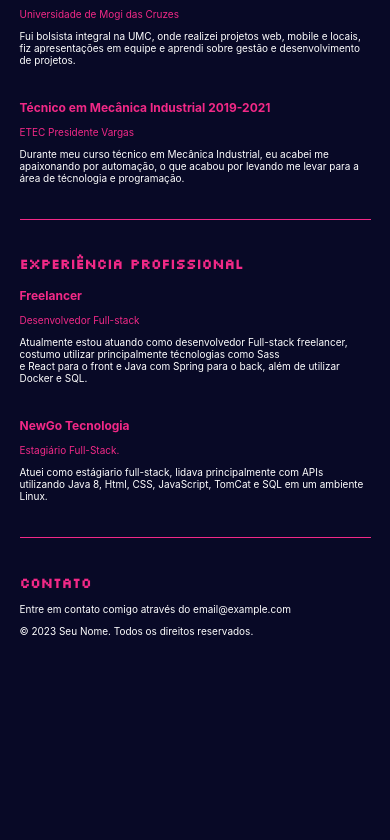
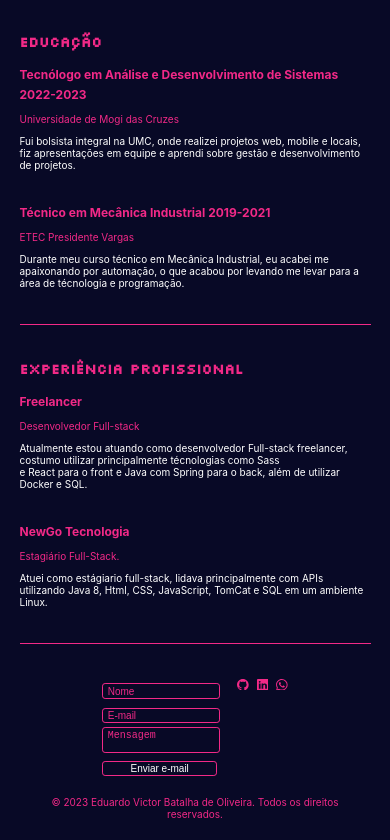
Before and after one commit to EduBatalha/portfolio, a React (Create React App) app: page / in a window 390 px wide. Shown: the part 825-1665 px from the top of the page. Before the commit the page ends 1472 px from the top, so only its background shows below. Built offline with nearby package versions, Linux system fonts and the light colour scheme.

Commit message:
Atualizações skills e contato

```diff
--- a/package.json
+++ b/package.json
@@ -6,6 +6,7 @@
     "@testing-library/jest-dom": "^5.17.0",
     "@testing-library/react": "^13.4.0",
     "@testing-library/user-event": "^13.5.0",
+    "emailjs-com": "^3.2.0",
     "html-webpack-plugin": "^5.5.0",
     "react": "^18.2.0",
     "react-dom": "^18.2.0",
--- a/src/sections/About.js
+++ b/src/sections/About.js
@@ -4,7 +4,8 @@ function About() {
   return (
     <section id="sobre">
       <h2>Sobre Mim</h2>
-      <p>Uma breve descrição sobre suas habilidades, interesses e experiência.</p>
+      <p>Olá mundo!, me chamo Eduardo Batalha, tenho 20 anos e moro em São Paulo.<br></br><br></br>Sou completamente apaixonado por técnologia, por isso decidi me tornar desenvolvedor full-stack (um pouquinho mais back-end), possuo projetos para web e mobile, além de cursos e certificações de gestão de projetos e análise de dados.
+      <br></br><br></br>Sou formado em Análise e Desenvolvimento de Sistemas pela Universidade de Mogi das Cruzes.</p>
     </section>
   );
 }
--- a/src/sections/Contact.js
+++ b/src/sections/Contact.js
@@ -1,12 +1,125 @@
-import React from 'react';
+import React, { useState } from "react";
+import emailjs from "emailjs-com";
+import "../styles/Contact.scss";
+import "../styles/Global.scss";
 
-function Contact() {
+function ContactForm() {
+  const [name, setName] = useState("");
+  const [email, setEmail] = useState("");
+  const [message, setMessage] = useState("");
+  const [feedback, setFeedback] = useState("");
+
+  const handleSubmit = (e) => {
+    e.preventDefault();
+
+    const serviceId = "service_7s0jxao";
+    const templateId = "template_tqsktjr";
+    const userId = "nqMsg5qFCVWw3N64W";
+
+    if (!name || !email || !message) {
+      setFeedback("Por favor, preencha todos os campos do formulário.");
+      return;
+    }
+
+    const templateParams = {
+      from_name: name,
+      from_email: email,
+      to_name: "Edu",
+      message,
+    };
+
+    emailjs
+      .send(serviceId, templateId, templateParams, userId)
+      .then((response) => {
+        console.log("E-mail enviado com sucesso!", response);
+        setFeedback("E-mail enviado com sucesso!");
+        setName("");
+        setEmail("");
+        setMessage("");
+      })
+      .catch((error) => {
+        console.error("Erro ao enviar e-mail:", error);
+        setFeedback("Erro ao enviar e-mail. Por favor, tente novamente.");
+      });
+  };
+
   return (
     <section id="contato">
-          <h2>Contato</h2>
-          <p>Entre em contato comigo através do email@example.com</p>
-        </section>
+      <div className="contatos">
+        <form onSubmit={handleSubmit}>
+          {feedback && <div style={{ color: "#F22987" }}>{feedback}</div>}
+          <label>
+            <input
+              type="text"
+              value={name}
+              onChange={(e) => setName(e.target.value)}
+              placeholder="Nome"
+            />
+          </label>
+          <label>
+            <input
+              type="email"
+              value={email}
+              onChange={(e) => setEmail(e.target.value)}
+              placeholder="E-mail"
+            />
+          </label>
+          <label>
+            <textarea
+              value={message}
+              onChange={(e) => setMessage(e.target.value)}
+              placeholder="Mensagem"
+            />
+          </label>
+          <button type="submit">Enviar e-mail</button>
+        </form>
+
+        <div className="icons">
+            <a
+              href="https://github.com/EduBatalha"
+              target="_blank"
+              rel="noopener noreferrer"
+            >
+              <svg
+                xmlns="http://www.w3.org/2000/svg"
+                className="bi bi-github"
+                viewBox="0 0 16 16"
+              >
+                <path d="M8 0C3.58 0 0 3.58 0 8c0 3.54 2.29 6.53 5.47 7.59.4.07.55-.17.55-.38 0-.19-.01-.82-.01-1.49-2.01.37-2.53-.49-2.69-.94-.09-.23-.48-.94-.82-1.13-.28-.15-.68-.52-.01-.53.63-.01 1.08.58 1.23.82.72 1.21 1.87.87 2.33.66.07-.52.28-.87.51-1.07-1.78-.20-3.64-.89-3.64-3.95 0-.87.31-1.59.82-2.15-.08-.2-.36-1.02.08-2.12 0 0 .67-.21 2.2.82.64-.18 1.32-.27 2-.27.68 0 1.36.09 2 .27 1.53-1.04 2.20-.82 2.20-.82.44 1.10.16 1.92.08 2.12.51.56.82 1.27.82 2.15 0 3.07-1.87 3.75-3.65 3.95.29.25.54.73.54 1.48 0 1.07-.01 1.93-.01 2.20 0 .21.15.46.55.38A8.012 8.012 0 0 0 16 8c0-4.42-3.58-8-8-8" />
+              </svg>
+            </a>
+            <a
+              href="https://linkedin.com/in/eduardo-victor-batalha"
+              target="_blank"
+              rel="noopener noreferrer"
+            >
+              <svg
+                xmlns="http://www.w3.org/2000/svg"
+                fill="currentColor"
+                className="bi bi-linkedin"
+                viewBox="0 0 16 16"
+              >
+                <path d="M0 1.146C0 .513.526 0 1.175 0h13.65C15.474 0 16 .513 16 1.146v13.708c0 .633-.526 1.146-1.175 1.146H1.175C.526 16 0 15.487 0 14.854V1.146zm4.943 12.248V6.169H2.542v7.225h2.401m-1.2-8.212c.837 0 1.358-.554 1.358-1.248-.015-.709-.52-1.248-1.342-1.248-.822 0-1.359.54-1.359 1.248 0 .694.521 1.248 1.327 1.248h.016zm4.908 8.212V9.359c0-.216.016-.432.08-.586.173-.431.568-.878 1.232-.878.869 0 1.216.662 1.216 1.634v3.865h2.401V9.25c0-2.22-1.184-3.252-2.764-3.252-1.274 0-1.845.7-2.165 1.193v.025h-.016a5.54 5.54 0 0 1 .016-.025V6.169h-2.4c.03.678 0 7.225 0 7.225h2.4" />
+              </svg>
+            </a>
+            <a
+              href="https://api.whatsapp.com/send?phone=5511941616967&text=Olá%2C%20como%20vai%3F%20Te%20achei%20pelo%20seu%20portf%C3%B3lio"
+              target="_blank"
+              rel="noopener noreferrer"
+            >
+              <svg
+                xmlns="http://www.w3.org/2000/svg"
+                fill="currentColor"
+                className="bi bi-whatsapp"
+                viewBox="0 0 16 16"
+              >
+                <path d="M13.601 2.326A7.854 7.854 0 0 0 7.994 0C3.627 0 .068 3.558.064 7.926c0 1.399.366 2.76 1.057 3.965L0 16l4.204-1.102a7.933 7.933 0 0 0 3.79.965h.004c4.368 0 7.926-3.558 7.93-7.93A7.898 7.898 0 0 0 13.6 2.326zM7.994 14.521a6.573 6.573 0 0 1-3.356-.92l-.24-.144-2.494.654.666-2.433-.156-.251a6.56 6.56 0 0 1-1.007-3.505c0-3.626 2.957-6.584 6.591-6.584a6.56 6.56 0 0 1 4.66 1.931 6.557 6.557 0 0 1 1.928 4.66c-.004 3.639-2.961 6.592-6.592 6.592zm3.615-4.934c-.197-.099-1.17-.578-1.353-.646-.182-.065-.315-.099-.445.099-.133.197-.513.646-.627.775-.114.133-.232.148-.43.05-.197-.1-.836-.308-1.592-.985-.59-.525-.985-1.175-1.103-1.372-.114-.198-.011-.304.088-.403.087-.088.197-.232.296-.346.1-.114.133-.198.198-.33.065-.134.034-.248-.015-.347-.05-.099-.445-1.076-.612-1.47-.16-.389-.323-.335-.445-.34-.114-.007-.247-.007-.38-.007a.729.729 0 0 0-.529.247c-.182.198-.691.677-.691 1.654 0 .977.71 1.916.81 2.049.098.133 1.394 2.132 3.383 2.992.47.205.84.326 1.129.418.475.152.904.129 1.246.08.38-.058 1.171-.48 1.338-.943.164-.464.164-.86.114-.943-.049-.084-.182-.133-.38-.232z" />
+              </svg>
+            </a>
+        </div>
+      </div>
+    </section>
   );
 }
 
-export default Contact;
+export default ContactForm;
--- a/src/sections/Footer.js
+++ b/src/sections/Footer.js
@@ -1,10 +1,13 @@
 import React from 'react';
+import '../styles/Footer.scss';
 
 function Footer() {
   return (
-    <footer>
-          <p>&copy; 2023 Seu Nome. Todos os direitos reservados.</p>
-        </footer>
+
+    <footer className="footer-container">
+      <p>&copy; 2023 Eduardo Victor Batalha de Oliveira. Todos os direitos reservados.</p>
+    </footer>
+
   );
 }
 
--- /dev/null
+++ b/src/styles/Contact.scss
@@ -0,0 +1,87 @@
+/* styles/Contact.scss */
+@import 'variables';
+
+#contato{
+
+    .contatos-container{
+        display: flex;
+        flex-direction: row;
+    }
+
+    .contatos{
+        display: flex;
+        justify-content: center;
+        gap: clamp(20px, 5vw, 40px);
+    }
+
+    form{
+        display: flex;
+        flex-direction: column;
+        gap: 1vw;
+    }
+
+
+    input, textarea{
+        width:28vw;
+        height: 3vw;
+        border-radius: 0.8vw;
+        border: solid 0.2vw $cor-secundaria;
+        background-color: $cor-terciaria;
+        color: white;
+        outline: none;
+        font-size: clamp(10px, 1.2vw, 1.2vw);
+        padding-left: 4%;
+        resize: none;
+    }
+
+    textarea{
+        height: 5vw;
+    }
+
+
+    ::placeholder {
+        color: $cor-secundaria;  }
+
+
+    button{
+        width:29.5vw;
+        border-radius: 0.8vw;
+        border: solid 0.2vw $cor-secundaria;
+        background-color: $cor-terciaria;
+        color: white;
+        font-size: clamp(10px, 1.2vw, 1.2vw);
+    }
+
+    button:hover{
+        background-color: $cor-secundaria;
+        color: $cor-terciaria;
+        cursor: pointer;
+    }
+
+
+    .icons{
+        display: flex;
+        gap: 2vw;
+        height: 3vw;
+
+    }
+
+    a svg.bi-github {
+        fill: #F22987;
+        width: 3vw;
+        height: 3vw;
+    }
+
+    a svg.bi-linkedin {
+        fill: #F22987;
+        width: 3vw;
+        height: 3vw;
+    }
+
+    a svg.bi-whatsapp {
+        fill: #F22987;
+        width: 3vw;
+        height: 3vw;
+    }
+
+}
--- /dev/null
+++ b/src/styles/Footer.scss
@@ -0,0 +1,12 @@
+/* styles/Footer.scss */
+@import 'variables';
+
+.footer-container {
+
+    padding: 10px;
+    text-align: center;
+
+    p{
+        color: $cor-secundaria;
+    }
+  }
--- a/src/styles/Global.scss
+++ b/src/styles/Global.scss
@@ -10,7 +10,11 @@
         background-color: $cor-terciaria;
         color: $cor-secundaria;
         text-align: left;
+        overflow-x: hidden;
+
     }
+
+
 
     h1 {
         color: $cor-secundaria;
--- a/src/styles/Skills.scss
+++ b/src/styles/Skills.scss
@@ -6,6 +6,8 @@
 
 
 #habilidades{
+    margin-left: 5%;
+    margin-right: 5%;
 
     h2 {
         text-align: left;
@@ -14,7 +16,7 @@
     .img-skill {
         width: 10vw; /* Ajusta o tamanho da imagem para ocupar toda a largura do contêiner */
         height: auto;
-    min-width: 40px;
+        min-width: 30px;
     }
 
     .skill{
```
Also changed, not shown: 1 other file (tests, documents, lock files or other folders). Lines whose indentation alone changed are shown as unchanged.
